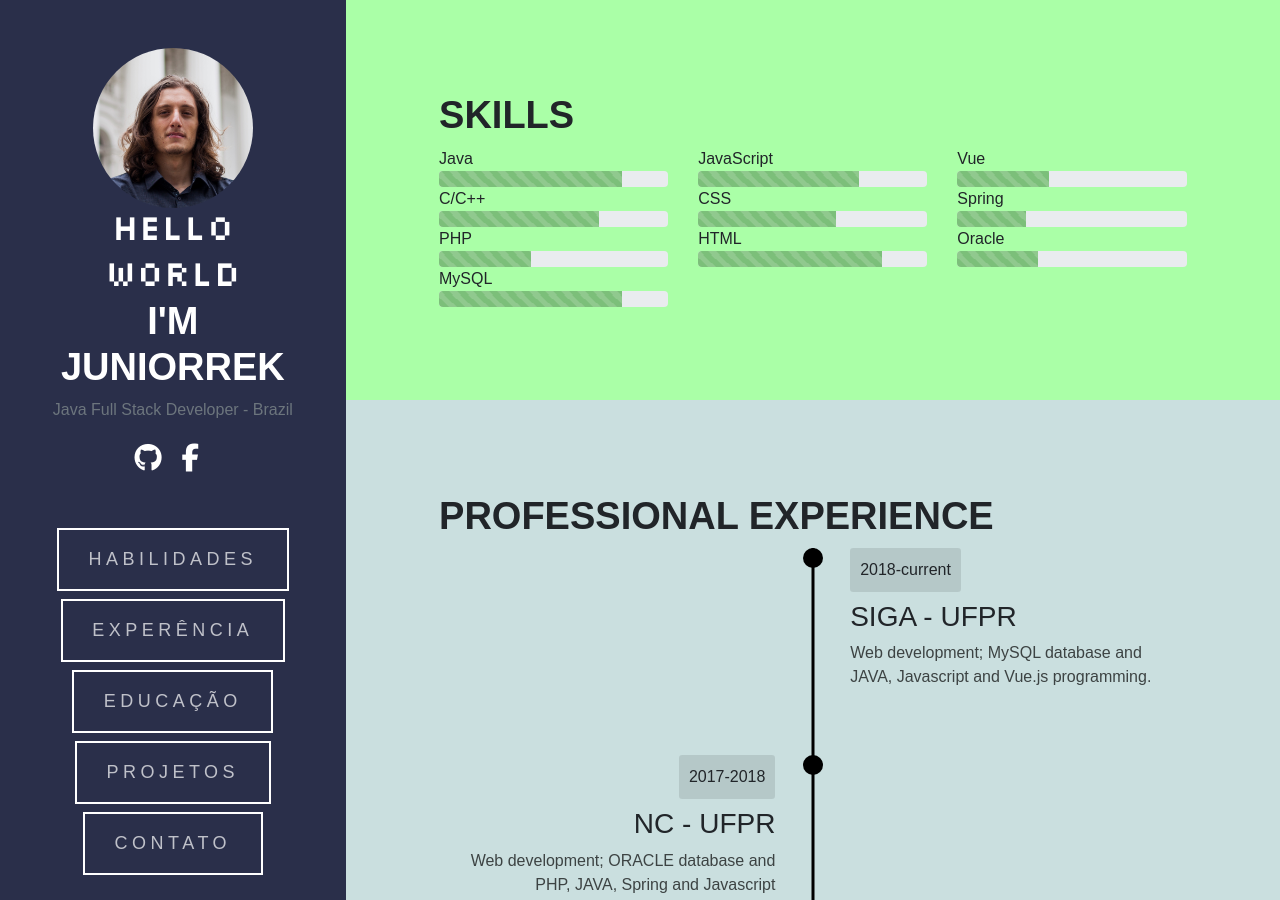
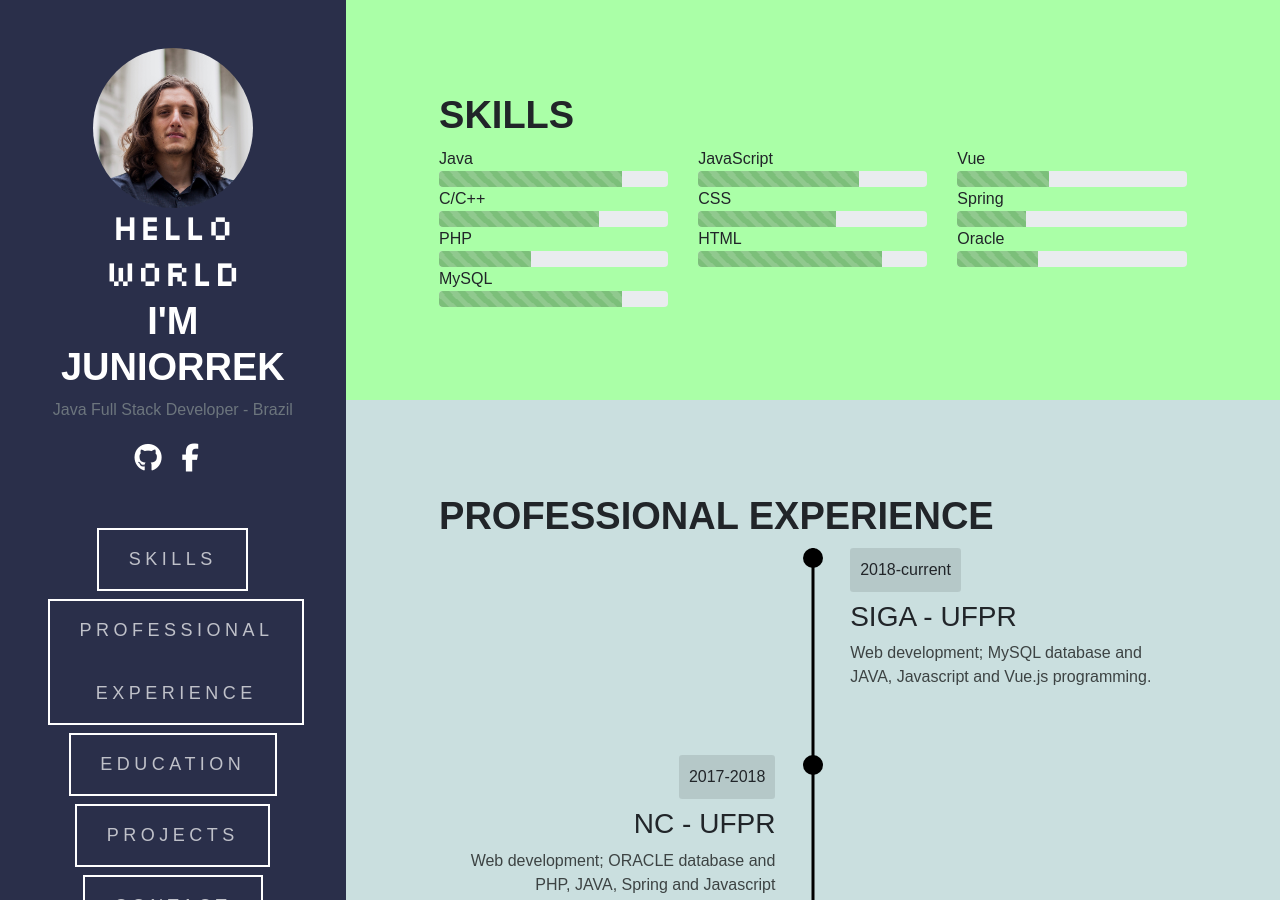
Before and after one commit to Juniorrek/juniorrek.github.io, a Jekyll site: the page built from index.markdown, in a window 1280 px wide and 900 px high. Built offline with Jekyll 4.4.1, drawn with Linux system fonts in a browser that asks for light colours; nearby versions of some CDN libraries.

Commit message:
Update default.html

```diff
--- a/_layouts/default.html
+++ b/_layouts/default.html
@@ -34,19 +34,19 @@
 
             <ul class="menu-list">
                 <li>
-                    <a class="button" href="#habilidades">Habilidades</a>
+                    <a class="button" href="#habilidades">Skills</a>
                 </li>
                 <li>
-                    <a class="button" href="#experiencia">Experência</a>
+                    <a class="button" href="#experiencia">Professional Experience</a>
                 </li>
                 <li>
-                    <a class="button" href="#educacao">Educação</a>
+                    <a class="button" href="#educacao">Education</a>
                 </li>
                 <li>
-                    <a class="button" href="#projetos">Projetos</a>
+                    <a class="button" href="#projetos">Projects</a>
                 </li>
                 <li>
-                    <a class="button" href="#contato">Contato</a>
+                    <a class="button" href="#contato">Contact</a>
                 </li>
             </ul>
         </section>
```
